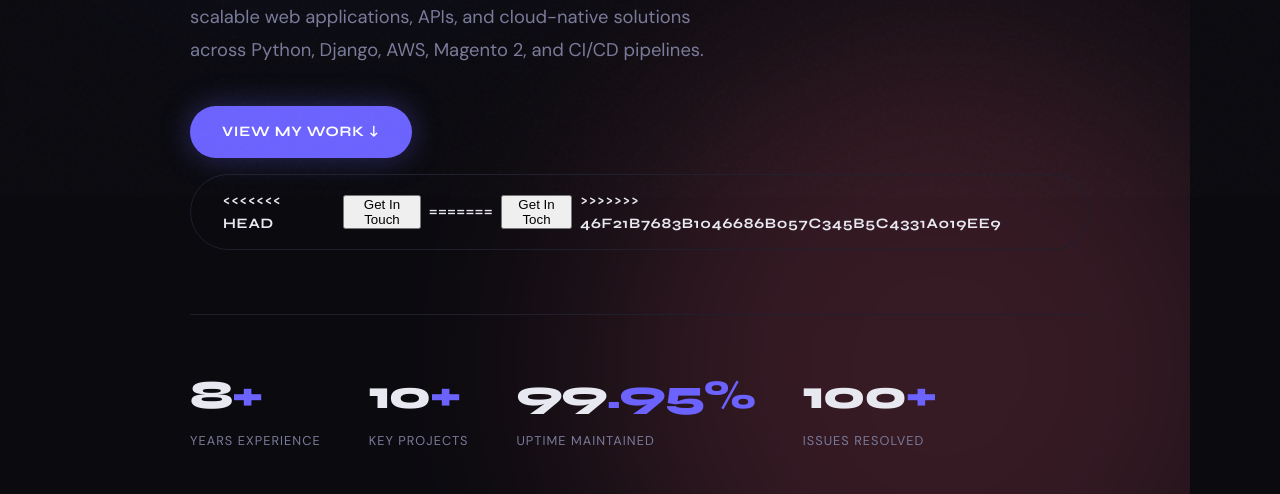
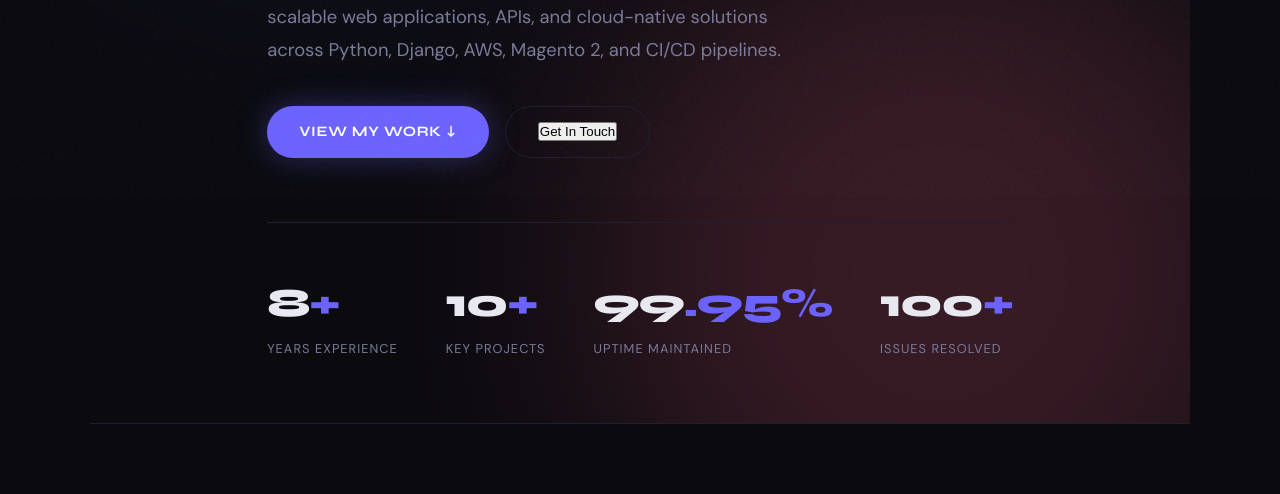
Before and after one commit to farooqui-owais/portfolio, a plain HTML site: page index.html in a window 1280 px wide. Shown: the part 603-1097 px from the top of the page. Drawn offline with Linux system fonts and the light colour scheme.

Commit message:
first commit

```diff
--- a/index.html
+++ b/index.html
@@ -669,11 +669,7 @@
       <div class="hero-actions">
         <a href="#experience" class="btn-primary">View My Work ↓</a>
         <a href="https://forms.gle/aPzW7gr3NC3Jqs6e7" target="_blank" class="btn-ghost">
-<<<<<<< HEAD
             <button>Get In Touch</button>
-=======
-            <button>Get In Toch</button>
->>>>>>> 46f21b7683b1046686b057c345b5c4331a019ee9
         </a>
       </div>
       <div class="hero-stats">
```
